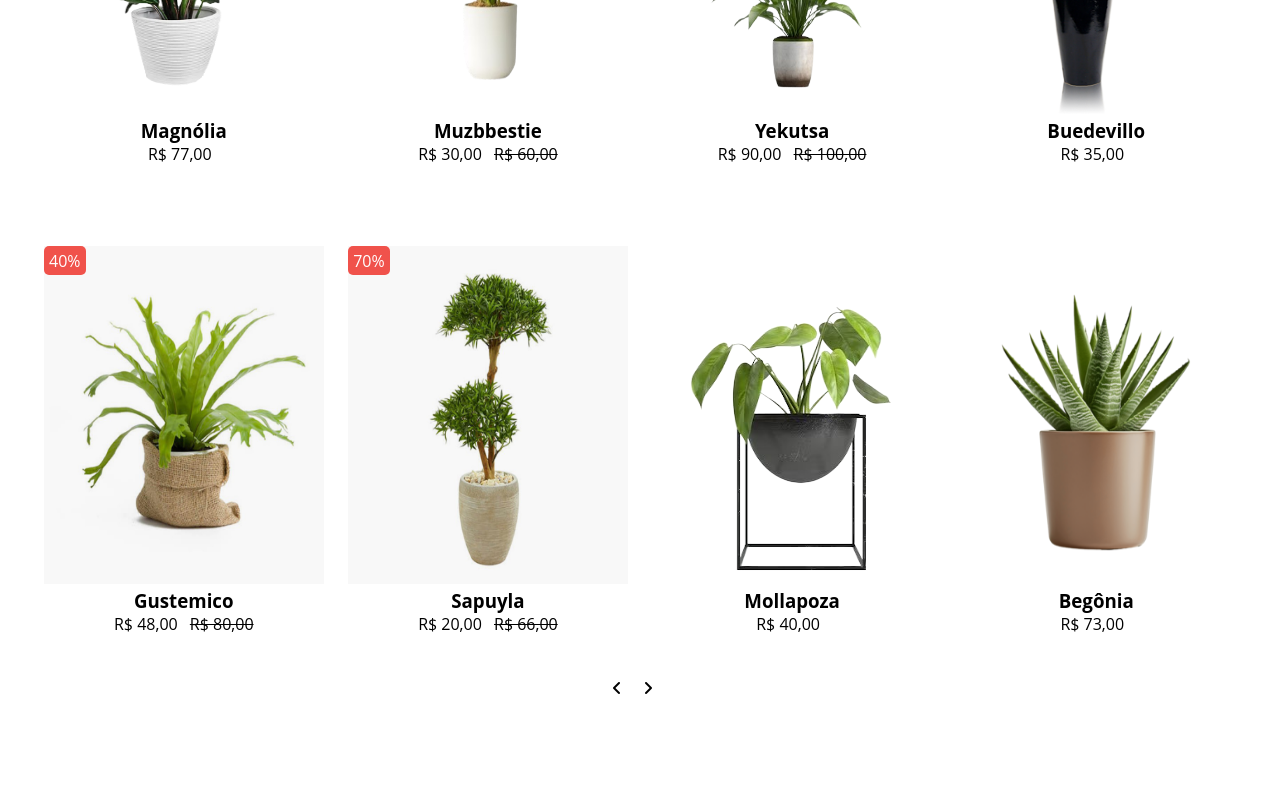
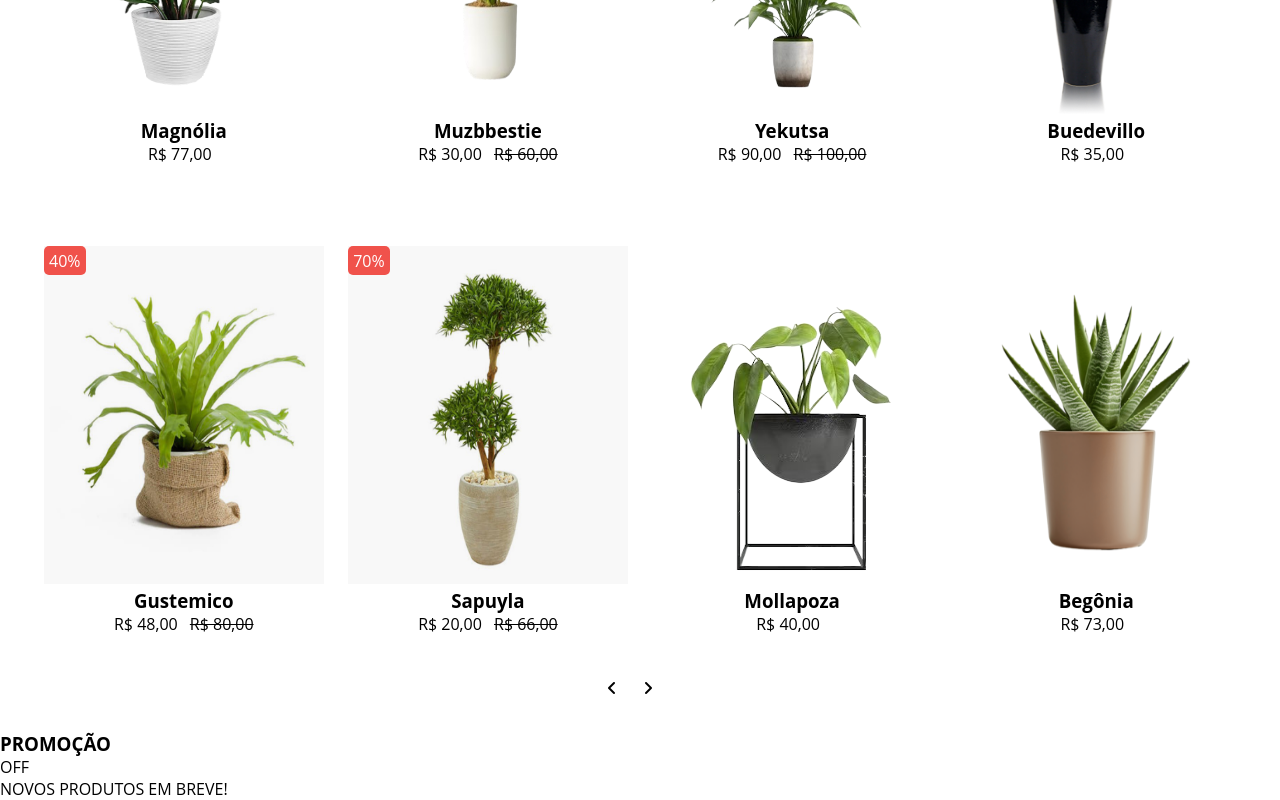
Before and after one commit to DEVitor0/loja-plantas, a plain HTML site: page index.html in a window 1280 px wide. Shown: the part 1713-2513 px from the top of the page. Before the commit the page ends 2420 px from the top, so only its background shows below. Drawn offline with Linux system fonts and the light colour scheme.

```diff
--- a/assets/css/style.css
+++ b/assets/css/style.css
@@ -427,19 +427,20 @@
     justify-content: center;
     position: relative;
     top: -4vh;
-    transition: background-color 0.3s ease;
+    margin-bottom: 3vh;
 }
 
-#mover-produtos-principais> .setas-carrossel:hover  {
+#mover-produtos-principais > .setas-carrossel:hover  {
     background-color: var(--cor1);
     text-align: center;
     color: white;
+    transition: 0.5s ease;
 }
 
 .setas-carrossel {
     width: 20px;
     height: 20px;
     padding: 3px;
-    margin-right: 5px;
+    margin-right: 10px;
     border-radius: 100%;
 }
--- a/index.html
+++ b/index.html
@@ -386,6 +386,21 @@
                     <i class="fa-solid fa-angle-right"></i>
                 </div>
             </div>
+            <div id="promoção">
+                <div>
+
+                </div>
+                <div>
+                    <div>
+                        <h3>PROMOÇÃO</h3>
+                        <p><span></span> OFF</p>
+                        <p>NOVOS PRODUTOS EM BREVE!</p>
+                    </div>
+                </div>
+                <div>
+
+                </div>
+            </div>
         </section>
     </main>
     <script src="https://kit.fontawesome.com/98908249cd.js" crossorigin="anonymous"></script>
```
